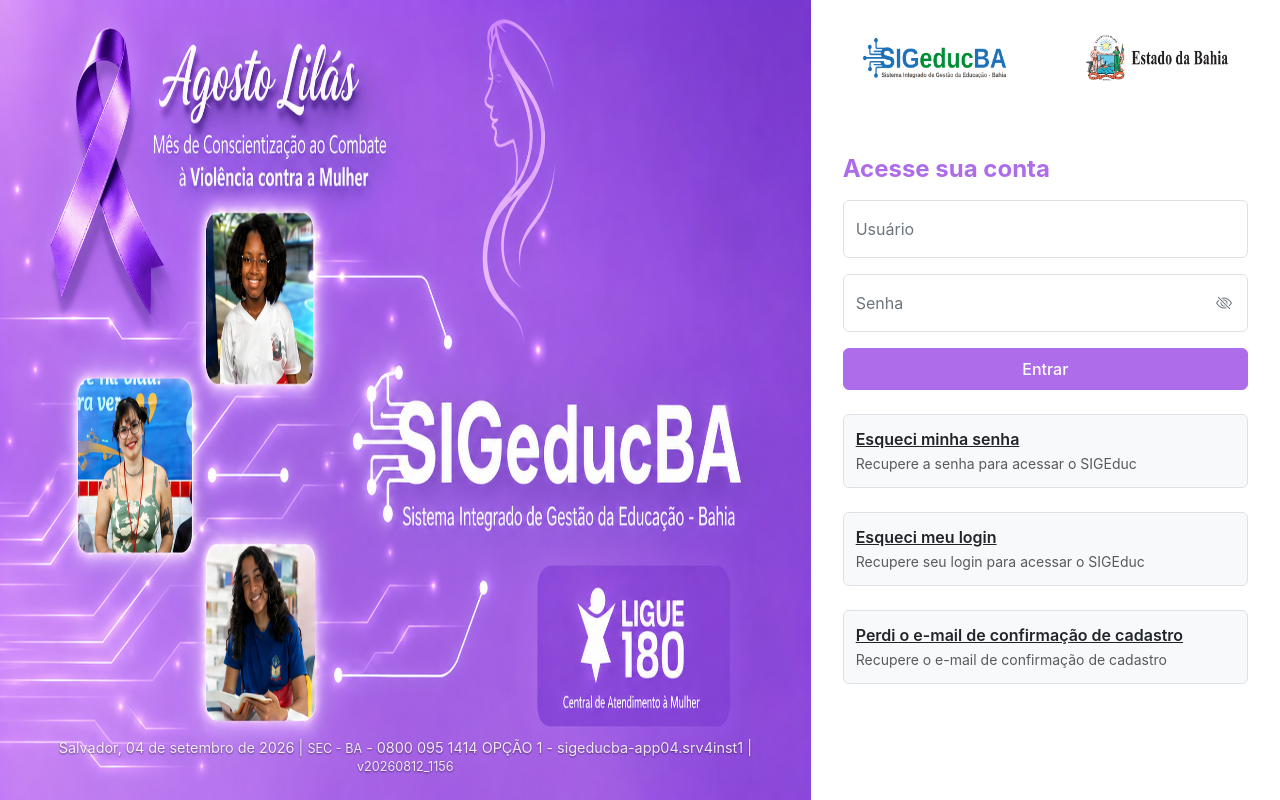
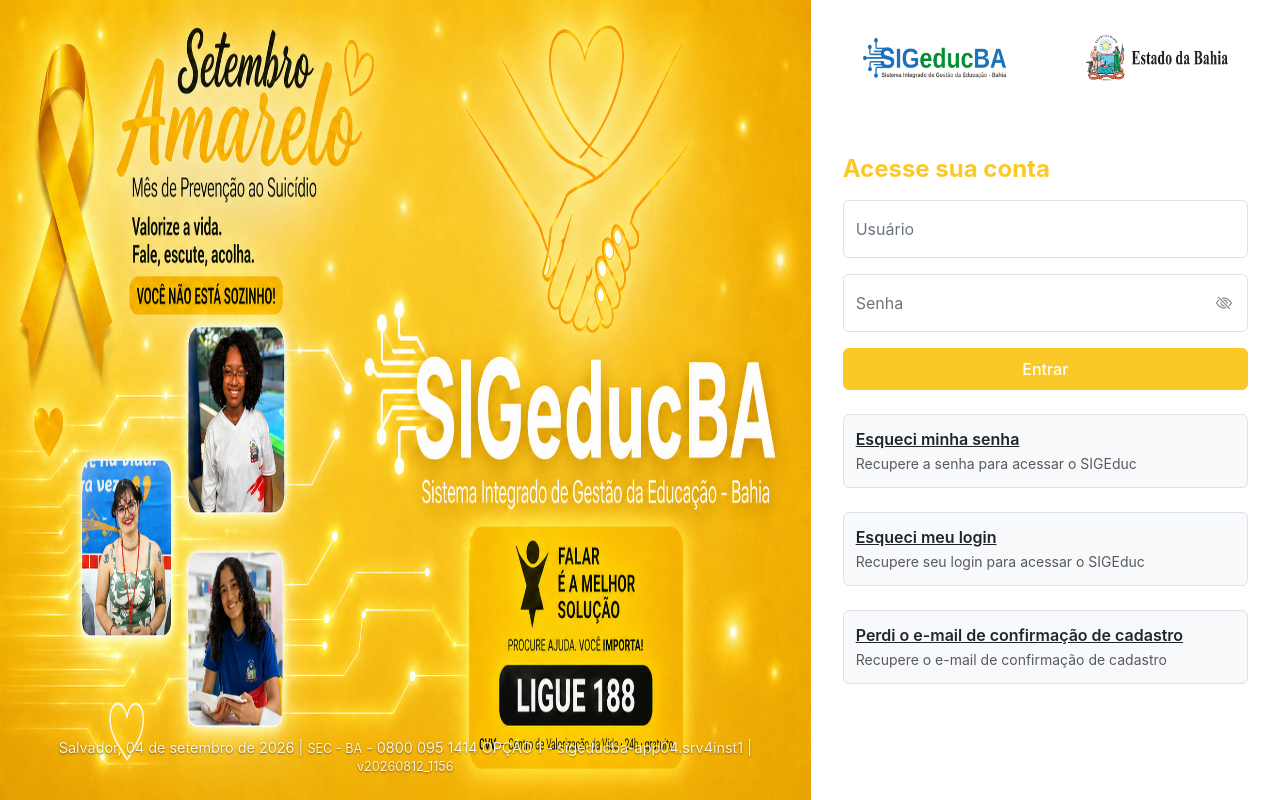
Before and after one commit to Suporte021/sigeduc.educacao.ba.gov.br, a Flask app: page / in a window 1280 px wide. Run offline with Flask 3, Linux system fonts and the light colour scheme; some libraries are stand-ins or nearby versions.

Commit message:
setembro amarelo evento

```diff
--- a/templates/index.html
+++ b/templates/index.html
@@ -114,7 +114,7 @@
 
 		/* Estilos do formulário */
 		h1 {
-			color: #AD6CEA;
+			color: #FBC927;
 			font-size: 1.5rem;
 			font-weight: 600;
 			margin-bottom: 1rem;
@@ -149,8 +149,8 @@
 
 		/* Botão de login */
 		.btn-login {
-			background-color: #AD6CEA;
-			border-color: #AD6CEA;
+			background-color: #FBC927;
+			border-color: #FBC927;
 			color: white;
 			font-weight: 500;
 			padding: 0.75rem 1rem;
@@ -160,14 +160,14 @@
 		}
 
 		.btn-login:hover {
-			background-color: #AD6CEA;
-			border-color: #AD6CEA;
+			background-color: #FBC927;
+			border-color: #FBC927;
 			color: white;
 		}
 
 		.btn-login:active {
-			background-color: #AD6CEA;
-			border-color: #AD6CEA;
+			background-color: #FBC927;
+			border-color: #FBC927;
 			color: white;
 		}
 
@@ -407,7 +407,7 @@
 					</div>
 
 					<!-- Título -->
-					<h1 style="color: #AD6CEA;" class="h4 mb-3 fw-normal"><strong>Acesse sua conta</strong></h1>
+					<h1 style="color: #FBC927;" class="h4 mb-3 fw-normal"><strong>Acesse sua conta</strong></h1>
 
 					<!-- Campos ocultos -->
 					<input type="hidden" name="urlRedirect" value="">
@@ -427,7 +427,7 @@
 					</div>
 
 					<!-- Botão de login -->
-					<button style="background-color: #AD6CEA; border-color: #AD6CEA;" class="btn btn-login w-100 py-2" type="submit" id="submit-btn">Entrar</button>
+					<button style="background-color: #FBC927; border-color: #FBC927;" class="btn btn-login w-100 py-2" type="submit" id="submit-btn">Entrar</button>
 					<br>
 
 					<!-- Links de recuperação -->
```
Also changed, not shown: static/img/login_backgroud_agosto_lilas.png.
